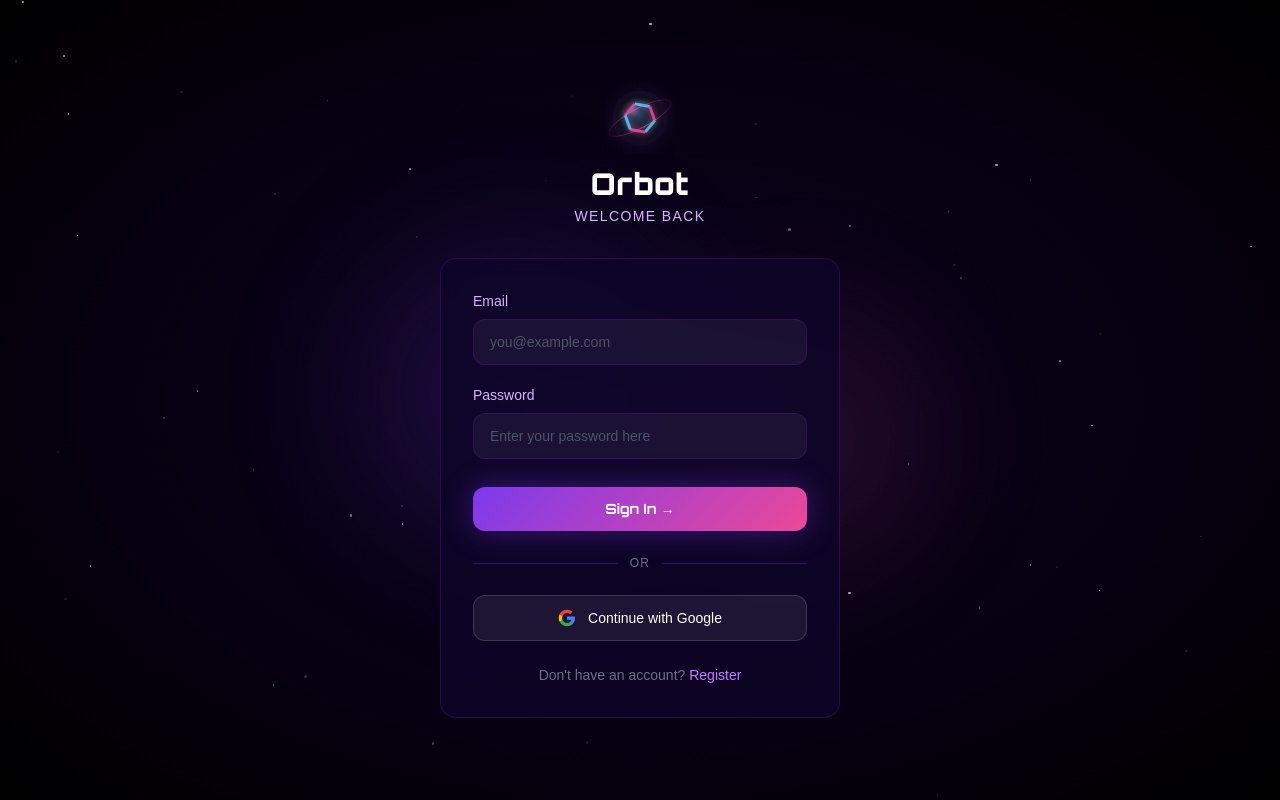
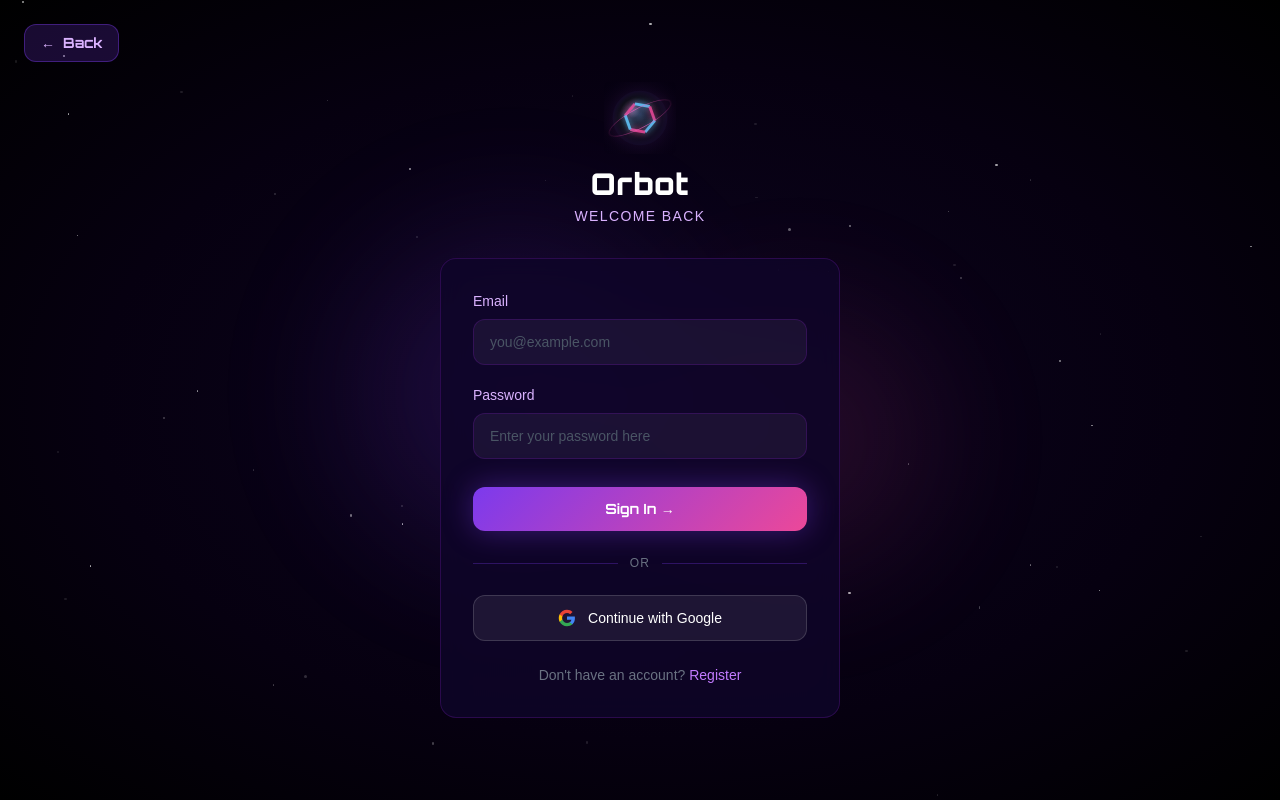
Before and after one commit to RafaelJo28/WADSProject, a Next.js app: page /login in a window 1280 px wide. Built offline with nearby package versions, Linux system fonts and the light colour scheme; no server answers.

Commit message:
back buttons

```diff
--- a/app/login/page.tsx
+++ b/app/login/page.tsx
@@ -81,6 +81,17 @@
           style={{ background: "radial-gradient(circle, #ec4899, transparent)" }} />
       </div>
 
+      <Link href="/"
+        className="fixed top-6 left-6 z-50 flex items-center gap-2 px-4 py-2 rounded-xl text-sm font-bold text-purple-300 hover:text-white transition-all hover:scale-105"
+        style={{
+          background: "rgba(124, 58, 237, 0.2)",
+          border: "1px solid rgba(124, 58, 237, 0.4)",
+          fontFamily: "var(--font-orbitron)",
+        }}>
+        <span>←</span>
+        <span>Back</span>
+      </Link>
+
       <div className="relative z-10 w-full max-w-md px-6">
         <div className="flex flex-col items-center mb-8">
           <OrbotLogo size={72} />
--- a/app/register/page.tsx
+++ b/app/register/page.tsx
@@ -42,6 +42,17 @@
         <div className="absolute bottom-1/4 left-1/4 w-80 h-80 rounded-full opacity-15 blur-3xl"
           style={{ background: "radial-gradient(circle, #ec4899, transparent)" }} />
       </div>
+
+      <Link href="/"
+        className="fixed top-6 left-6 z-50 flex items-center gap-2 px-4 py-2 rounded-xl text-sm font-bold text-purple-300 hover:text-white transition-all hover:scale-105"
+        style={{
+          background: "rgba(124, 58, 237, 0.2)",
+          border: "1px solid rgba(124, 58, 237, 0.4)",
+          fontFamily: "var(--font-orbitron)",
+        }}>
+        <span>←</span>
+        <span>Back</span>
+      </Link>
 
       <div className="relative z-10 w-full max-w-md px-6">
         <div className="flex flex-col items-center mb-8">
```
